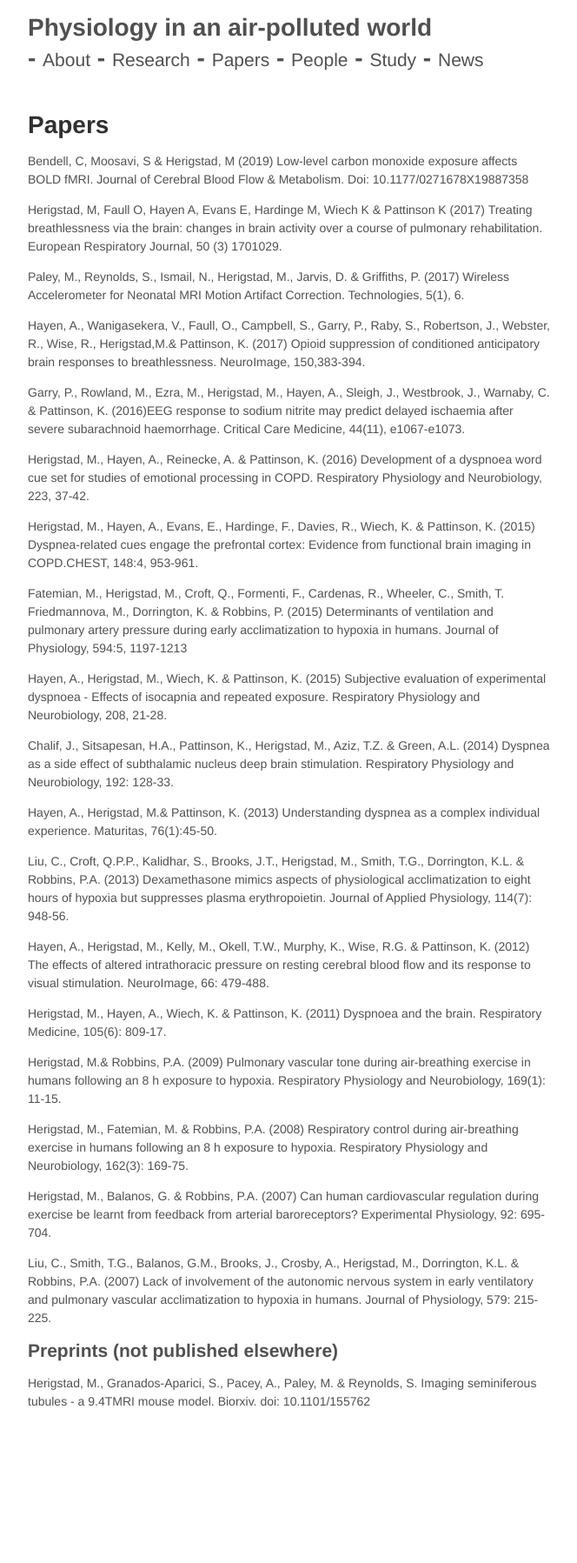
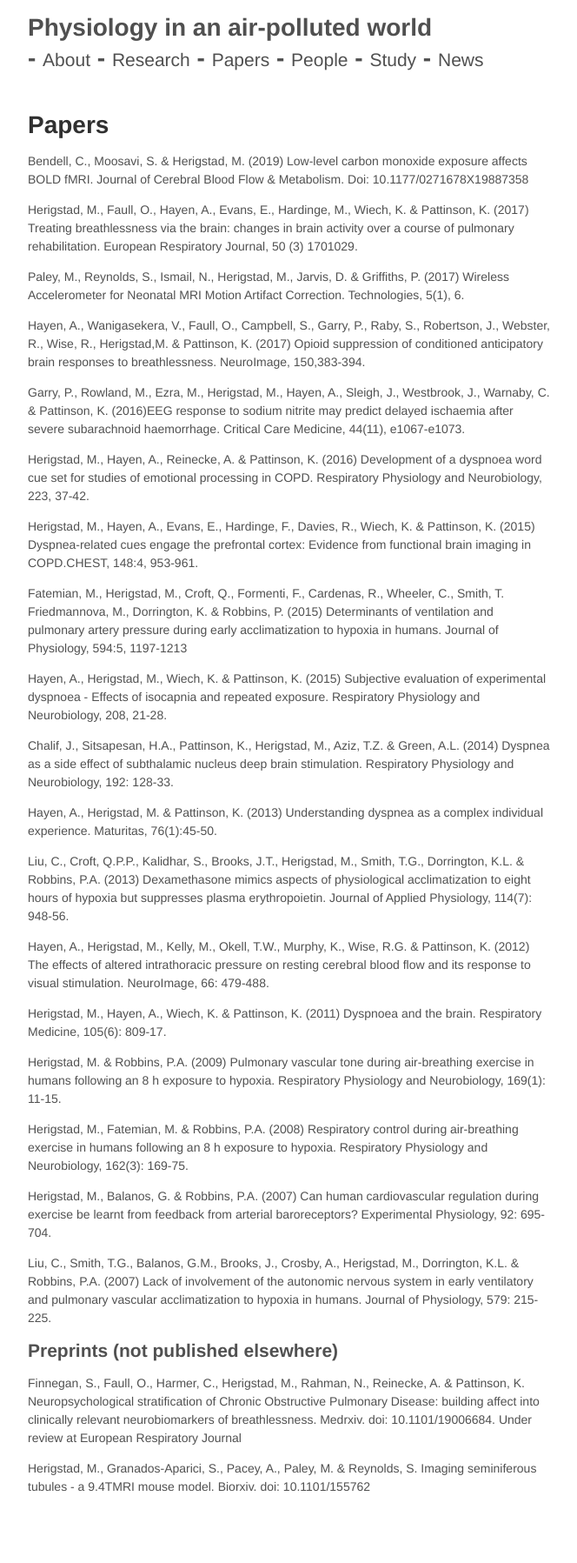
Before and after one commit to mariherigstad/mariherigstad.github.io, a Jekyll site: the page built from papers.md, in a window 1280 px wide. Shown: the whole page at 87% size, without its empty margins (307-971 px from the left). Built offline with Jekyll 4.4.1, drawn with Linux system fonts in a browser that asks for light colours; before the commit the page ends 1699 px from its top, so only the background shows below that.

Commit message:
Update papers.md

```diff
--- a/papers.md
+++ b/papers.md
@@ -3,17 +3,17 @@ layout: page
 title: Papers
 ---
 
-Bendell, C, Moosavi, S & Herigstad, M (2019) Low-level carbon monoxide exposure affects BOLD fMRI. Journal of Cerebral Blood Flow & Metabolism. Doi: 10.1177/0271678X19887358
+Bendell, C., Moosavi, S. & Herigstad, M. (2019) Low-level carbon monoxide exposure affects BOLD fMRI. Journal of Cerebral Blood Flow & Metabolism. Doi: 10.1177/0271678X19887358
 
-Herigstad, M,  Faull  O,  Hayen  A,  Evans  E,  Hardinge  M,  Wiech  K  &  Pattinson  K  (2017)  Treating  breathlessness  via  the brain:  changes  in  brain  activity  over  a  course  of  pulmonary  rehabilitation. European  Respiratory  Journal, 50  (3) 1701029.
+Herigstad, M., Faull, O., Hayen, A., Evans, E., Hardinge, M., Wiech, K. & Pattinson, K. (2017) Treating breathlessness via the brain: changes in brain activity over a course of pulmonary rehabilitation. European Respiratory Journal, 50 (3) 1701029.
 
 Paley, M., Reynolds, S., Ismail, N., Herigstad, M., Jarvis, D. & Griffiths, P. (2017) Wireless Accelerometer for Neonatal MRI Motion Artifact Correction. Technologies, 5(1), 6.
 
-Hayen,  A.,  Wanigasekera,  V.,  Faull,  O.,  Campbell,  S.,  Garry,  P.,  Raby,  S.,  Robertson,  J.,  Webster,  R.,  Wise,  R., Herigstad,M.& Pattinson, K. (2017) Opioid suppression of conditioned anticipatory brain responses to breathlessness. NeuroImage, 150,383-394.
+Hayen,  A., Wanigasekera, V., Faull, O., Campbell, S., Garry, P., Raby, S., Robertson, J., Webster, R., Wise, R., Herigstad,M. & Pattinson, K. (2017) Opioid suppression of conditioned anticipatory brain responses to breathlessness. NeuroImage, 150,383-394.
 
 Garry, P., Rowland, M., Ezra, M., Herigstad, M., Hayen, A., Sleigh, J., Westbrook, J., Warnaby, C. & Pattinson, K. (2016)EEG response to sodium nitrite may predict delayed ischaemia after severe subarachnoid haemorrhage. Critical Care Medicine, 44(11), e1067-e1073.
 
-Herigstad, M.,  Hayen,  A.,  Reinecke,  A.  &  Pattinson,  K.  (2016)  Development  of  a  dyspnoea  word  cue  set  for  studies  of emotional processing in COPD. Respiratory Physiology and Neurobiology, 223, 37-42.
+Herigstad, M., Hayen, A., Reinecke, A. & Pattinson, K. (2016) Development of a dyspnoea word cue set for studies of emotional processing in COPD. Respiratory Physiology and Neurobiology, 223, 37-42.
 
 Herigstad, M., Hayen, A., Evans, E., Hardinge, F., Davies, R., Wiech, K. & Pattinson, K. (2015) Dyspnea-related cues engage the prefrontal cortex: Evidence from functional brain imaging in COPD.CHEST, 148:4, 953-961.
 
@@ -23,7 +23,7 @@ Hayen, A., Herigstad, M., Wiech, K. & Pattinson, K. (2015) Subjective evaluation
 
 Chalif, J., Sitsapesan, H.A., Pattinson, K., Herigstad, M., Aziz, T.Z. & Green, A.L. (2014) Dyspnea as a side effect of subthalamic nucleus deep brain stimulation. Respiratory Physiology and Neurobiology, 192: 128-33.
 
-Hayen, A., Herigstad, M.& Pattinson, K. (2013) Understanding dyspnea as a complex individual experience. Maturitas, 76(1):45-50.
+Hayen, A., Herigstad, M. & Pattinson, K. (2013) Understanding dyspnea as a complex individual experience. Maturitas, 76(1):45-50.
 
 Liu, C., Croft, Q.P.P., Kalidhar, S., Brooks, J.T., Herigstad, M., Smith, T.G., Dorrington, K.L. & Robbins, P.A. (2013) Dexamethasone mimics aspects of physiological acclimatization to eight hours of hypoxia but suppresses plasma erythropoietin. Journal of Applied Physiology, 114(7): 948-56.
 
@@ -31,7 +31,7 @@ Hayen,  A., Herigstad, M.,  Kelly,  M.,  Okell,  T.W.,  Murphy,  K.,  Wise,  R.G
 
 Herigstad, M., Hayen, A., Wiech, K. & Pattinson, K. (2011) Dyspnoea and the brain. Respiratory Medicine, 105(6):  809-17.
 
-Herigstad, M.&  Robbins,  P.A.  (2009)  Pulmonary  vascular  tone  during  air-breathing  exercise  in  humans  following  an  8 h exposure to hypoxia. Respiratory Physiology and Neurobiology, 169(1): 11-15.
+Herigstad, M. & Robbins, P.A. (2009) Pulmonary vascular tone during air-breathing exercise in humans following an 8 h exposure to hypoxia. Respiratory Physiology and Neurobiology, 169(1): 11-15.
 
 Herigstad, M., Fatemian, M. & Robbins, P.A. (2008) Respiratory control during air-breathing exercise in humans following an 8 h exposure to hypoxia. Respiratory Physiology and Neurobiology, 162(3): 169-75.
 
@@ -40,4 +40,7 @@ Herigstad, M., Balanos, G. & Robbins, P.A. (2007) Can human cardiovascular regul
 Liu, C., Smith, T.G., Balanos, G.M., Brooks, J., Crosby, A., Herigstad, M., Dorrington, K.L. & Robbins, P.A. (2007) Lack of involvement of the autonomic nervous system in early ventilatory and pulmonary vascular acclimatization to hypoxia in humans. Journal of Physiology, 579: 215-225.
 
 ## Preprints (not published elsewhere)
+
+Finnegan, S., Faull, O., Harmer, C., Herigstad, M., Rahman, N., Reinecke, A. & Pattinson, K. Neuropsychological stratification of Chronic Obstructive Pulmonary Disease: building affect into clinically relevant neurobiomarkers of breathlessness. Medrxiv. doi: 10.1101/19006684. Under review at European Respiratory Journal
+
 Herigstad, M., Granados-Aparici, S., Pacey, A., Paley, M. & Reynolds, S. Imaging seminiferous tubules - a 9.4TMRI mouse model. Biorxiv. doi: 10.1101/155762
```
